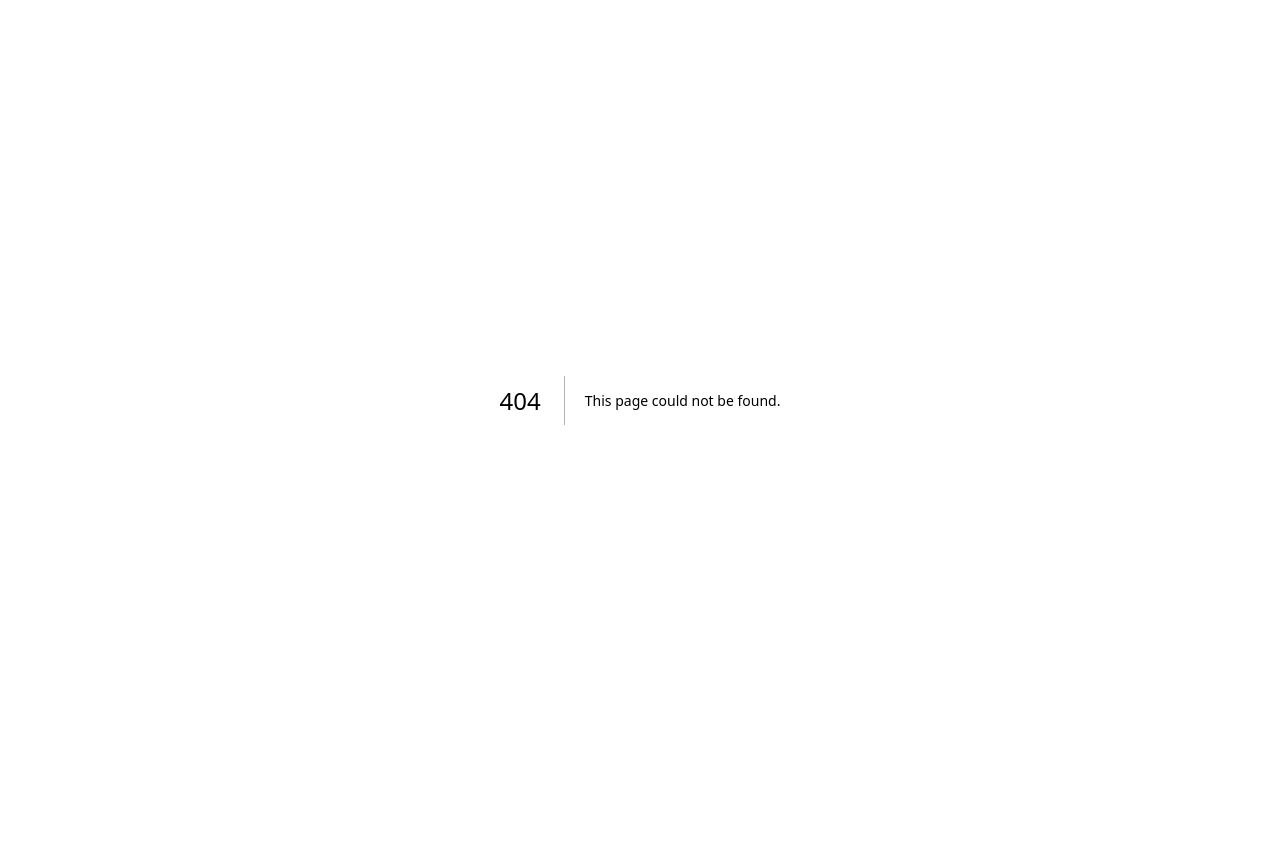
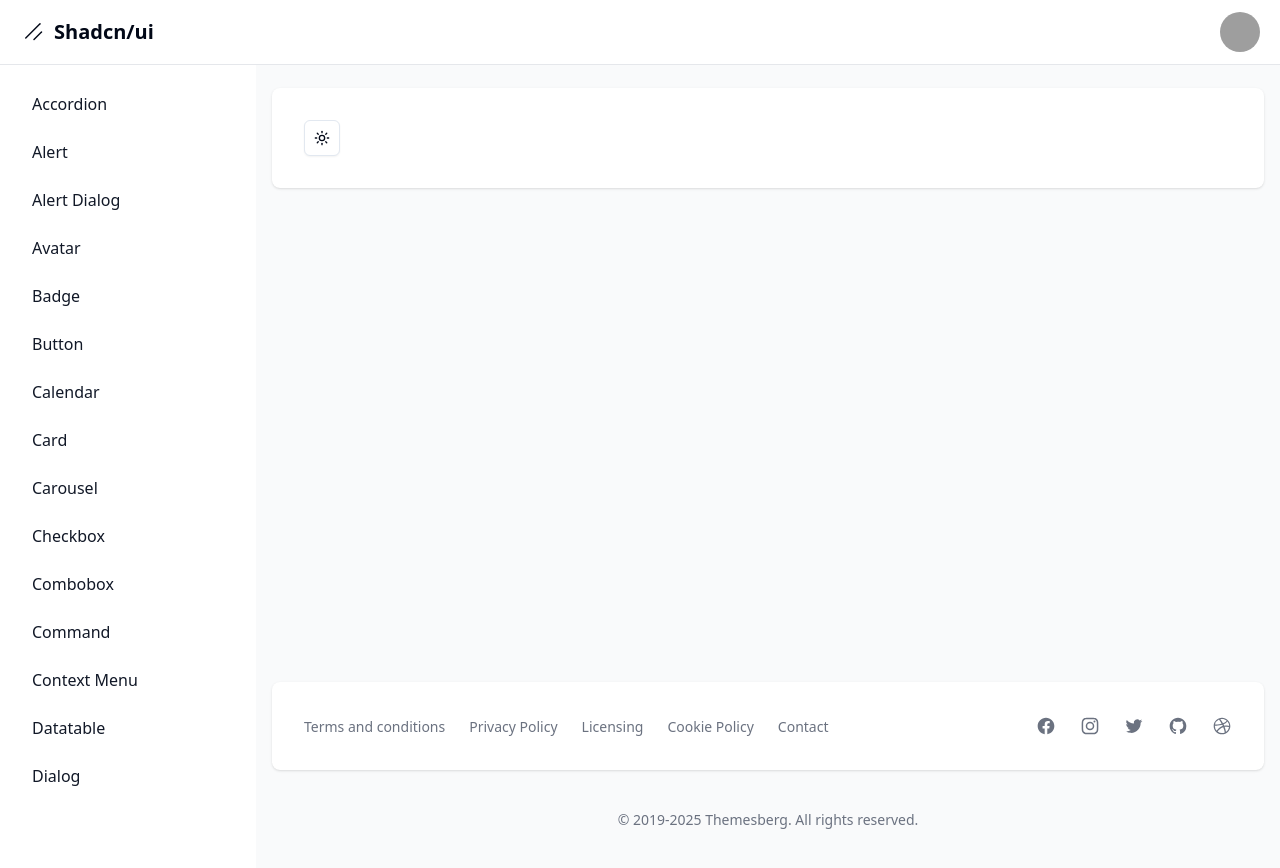
Before and after one commit to sebasmrl/shadcn-trial, a Next.js app: page /dashboard/theme in a window 1280 px wide. Before the commit this address had no page. Before the commit the page ends 800 px from the top, so only its background shows below. Built offline with nearby package versions, Linux system fonts and the light colour scheme; grey boxes are pictures that could not be loaded.

Commit message:
Added: dark and system theme

```diff
--- a/src/app/dashboard/layout.tsx
+++ b/src/app/dashboard/layout.tsx
@@ -41,7 +41,7 @@
 }) {
   return (
     <>
-      <nav className="bg-white border-b border-gray-200 fixed z-30 w-full dark">
+      <nav className="bg-white border-b border-gray-200 fixed z-30 w-full dark:bg-slate-900 dark:border-slate-700">
         <div className="px-3 py-3 lg:px-5 lg:pl-3">
           <div className="flex items-center justify-between">
             <div className="flex items-center justify-start">
@@ -132,21 +132,22 @@
           </div>
         </div>
       </nav>
-      <div className="flex overflow-hidden bg-white pt-16">
+
+      <div className="flex overflow-hidden bg-white pt-16 dark:bg-slate-900 dark:border-slate-700">
         <aside
           id="sidebar"
           className="fixed hidden z-20 h-full top-0 left-0 pt-16 lg:flex flex-shrink-0 flex-col w-64 transition-width duration-75"
           aria-label="Sidebar"
         >
-          <div className="relative flex-1 flex flex-col min-h-0 borderR border-gray-200 bg-white pt-0">
+          <div className="relative flex-1 flex flex-col min-h-0 borderR border-gray-200 bg-white pt-0 dark:bg-slate-900">
             <div className="flex-1 flex flex-col pt-5 pb-4 overflow-y-auto">
-              <div className="flex-1 px-3 bg-white divide-y space-y-1">
+              <div className="flex-1 px-3 bg-white dark:bg-slate-900 divide-y space-y-1">
                 <ul className="space-y-2 pb-2">
                   {links.map((link) => (
                     <li key={link.href}>
                       <Link
                         href={link.href}
-                        className="text-base capitalize text-gray-900 font-normal rounded-lg flex items-center p-2 hover:bg-gray-100 group"
+                        className="text-base capitalize text-gray-900 font-normal rounded-lg flex items-center p-2 hover:bg-gray-100 group dark:bg-slate-900 dark:hover:bg-slate-800 dark:text-slate-200"
                       >
                         <span className="ml-3">{link.name}</span>
                       </Link>
@@ -157,25 +158,27 @@
             </div>
           </div>
         </aside>
+
         <div
           className="bg-gray-900 opacity-50 hidden fixed inset-0 z-10"
           id="sidebarBackdrop"
         ></div>
+
         <div
           id="main-content"
-          className="h-full w-full bg-gray-50 relative overflow-y-auto lg:ml-64"
+          className="h-full w-full bg-gray-50 relative overflow-y-auto lg:ml-64 dark:bg-slate-950"
         >
           <main>
             <div className="pt-6 px-4">
               <div className="w-full min-h-[calc(100vh-230px)]">
-                <div className="bg-white shadow rounded-lg p-4 sm:p-6 xl:p-8">
+                <div className="bg-white dark:bg-slate-900 shadow rounded-lg p-4 sm:p-6 xl:p-8">
                   {children}
                 </div>
               </div>
             </div>
           </main>
-          <footer className="print:hidden bg-white md:flex md:items-center md:justify-between shadow rounded-lg p-4 md:p-6 xl:p-8 my-6 mx-4">
-            <ul className="flex items-center flex-wrap mb-6 md:mb-0">
+            <footer className="print:hidden bg-white dark:bg-slate-900 md:flex md:items-center md:justify-between shadow rounded-lg p-4 md:p-6 xl:p-8 my-6 mx-4">
+              <ul className="flex items-center flex-wrap mb-6 md:mb-0">
               <li>
                 <a
                   href="#"
--- /dev/null
+++ b/src/app/dashboard/theme/page.tsx
@@ -0,0 +1,42 @@
+"use client"
+
+import { Moon, Sun } from "lucide-react";
+import { useTheme } from "next-themes";
+
+import { Button } from "@/components/ui/button";
+import {
+  DropdownMenu,
+  DropdownMenuContent,
+  DropdownMenuItem,
+  DropdownMenuTrigger,
+} from "@/components/ui/dropdown-menu";
+
+export default function ThemePage() {
+  const { setTheme } = useTheme()
+
+  return (
+    <div>
+      <DropdownMenu>
+        <DropdownMenuTrigger asChild>
+          <Button variant="outline" size="icon">
+            <Sun className="h-[1.2rem] w-[1.2rem] rotate-0 scale-100 transition-all dark:-rotate-90 dark:scale-0" />
+            <Moon className="absolute h-[1.2rem] w-[1.2rem] rotate-90 scale-0 transition-all dark:rotate-0 dark:scale-100" />
+            <span className="sr-only">Toggle theme</span>
+          </Button>
+        </DropdownMenuTrigger>
+        <DropdownMenuContent align="end">
+          <DropdownMenuItem onClick={() => setTheme("light")}>
+            Light
+          </DropdownMenuItem>
+          <DropdownMenuItem onClick={() => setTheme("dark")}>
+            Dark
+          </DropdownMenuItem>
+          <DropdownMenuItem onClick={() => setTheme("system")}>
+            System
+          </DropdownMenuItem>
+        </DropdownMenuContent>
+      </DropdownMenu>
+    </div>
+  );
+
+}
--- a/src/app/globals.css
+++ b/src/app/globals.css
@@ -58,6 +58,7 @@
 } */
 
 
+
 @layer base {
   :root {
     --background: 0 0% 100%;
@@ -79,7 +80,7 @@
     --border: 214.3 31.8% 91.4%;
     --input: 214.3 31.8% 91.4%;
     --ring: 221.2 83.2% 53.3%;
-    --radius: 0.3rem;
+    --radius: 0.5rem;
     --chart-1: 12 76% 61%;
     --chart-2: 173 58% 39%;
     --chart-3: 197 37% 24%;
@@ -116,6 +117,7 @@
 }
 
 
+
 @layer base {
   * {
     @apply border-border;
--- a/src/app/layout.tsx
+++ b/src/app/layout.tsx
@@ -1,8 +1,10 @@
 import type { Metadata } from "next";
 import { Geist, Geist_Mono } from "next/font/google";
+import { ThemeProvider } from "@/components/theme-provider";
 
 import { Toaster as SonnerToaster } from "@/components/ui/sonner";
 import { Toaster } from "@/components/ui/toaster"
+
 
 import "./globals.css";
 
@@ -30,13 +32,18 @@
   children: React.ReactNode;
 }>) {
   return (
-    <html lang="es">
+    <html lang="es" suppressHydrationWarning>
       <body
         className={`${geistSans.variable} ${geistMono.variable} antialiased`}
       >
-        {children}
-
-
+        <ThemeProvider
+            attribute="class"
+            defaultTheme="system"
+            enableSystem
+            disableTransitionOnChange
+          >
+            {children}
+          </ThemeProvider>
         <SonnerToaster  richColors/>
         <Toaster />
       </body>
--- /dev/null
+++ b/src/components/theme-provider.tsx
@@ -0,0 +1,11 @@
+"use client"
+
+import * as React from "react"
+import { ThemeProvider as NextThemesProvider } from "next-themes"
+
+export function ThemeProvider({
+  children,
+  ...props
+}: React.ComponentProps<typeof NextThemesProvider>) {
+  return <NextThemesProvider {...props}>{children}</NextThemesProvider>
+}
```
Also changed, not shown: 1 other file (tests, documents, lock files or other folders).
